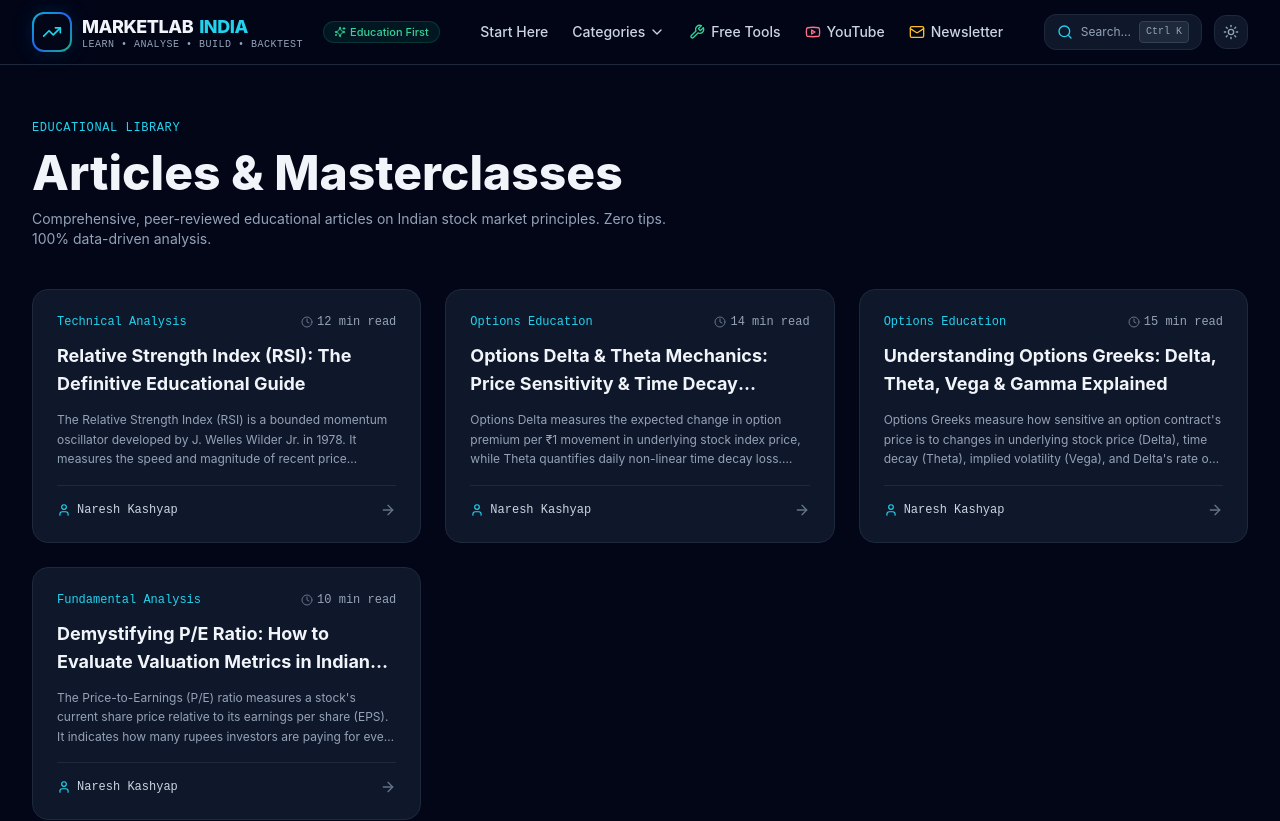
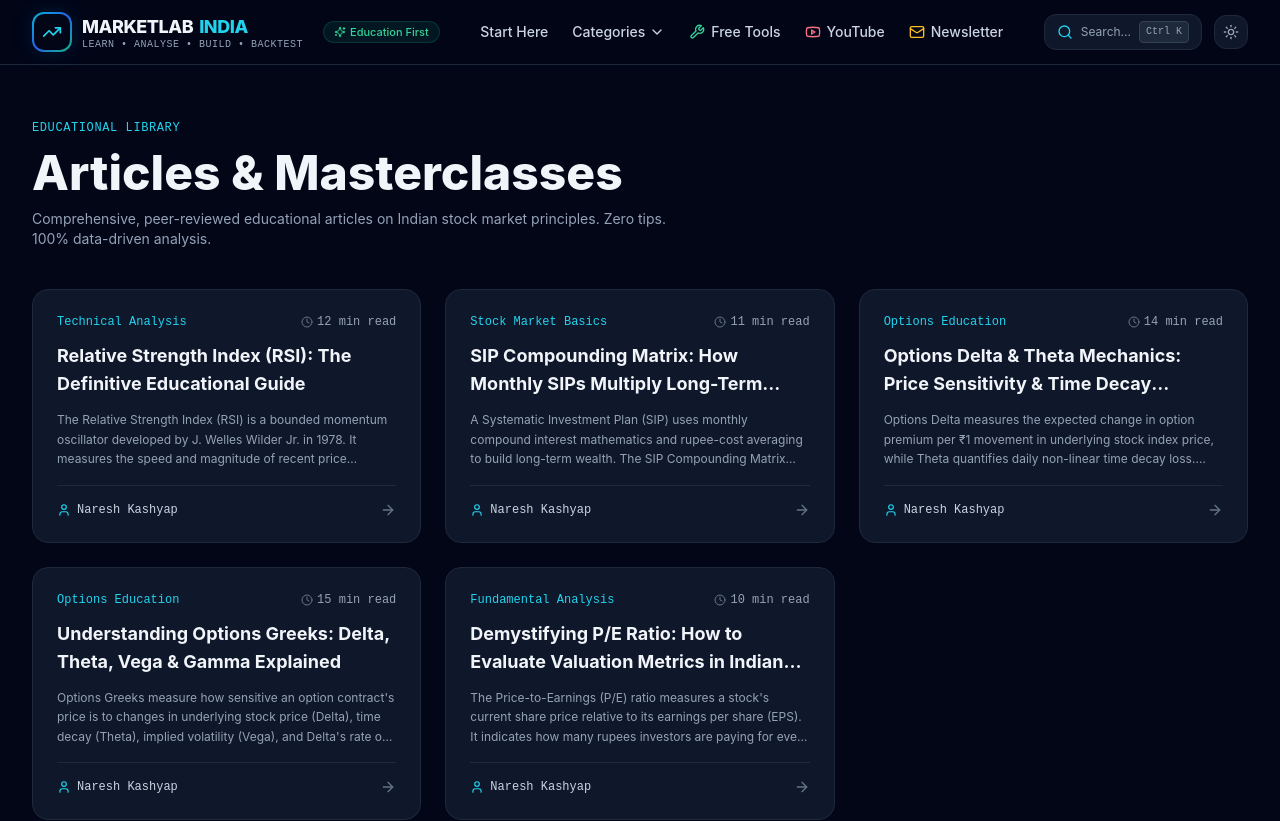
Before and after one commit to nareshkashyap91/marketlab-india, a Next.js app: page /articles in a window 1280 px wide. Shown: the top 821 px of the page. Built offline with nearby package versions, Linux system fonts and the light colour scheme.

Commit message:
Add new detailed article on SIP Compounding Matrix

```diff
--- a/src/data/articles.ts
+++ b/src/data/articles.ts
@@ -152,7 +152,148 @@ def calculate_rsi(data, period=14):
     youtubeVideoId: "dQw4w9WgXcQ"
   },
 
-  // 2. NEW ARTICLE: OPTIONS DELTA & THETA MECHANICS
+  // 2. NEW ARTICLE: SIP COMPOUNDING MATRIX
+  {
+    slug: "sip-compounding-matrix-and-wealth-projection-guide",
+    title: "SIP Compounding Matrix: How Monthly SIPs Multiply Long-Term Wealth",
+    category: "Stock Market Basics",
+    categorySlug: "stock-market-basics",
+    author: "Naresh Kashyap",
+    authorRole: "Founder & Chief Quantitative Analyst",
+    publishedDate: "2026-08-09",
+    updatedDate: "2026-08-09",
+    readTime: "11 min read",
+    shortAnswer: "A Systematic Investment Plan (SIP) uses monthly compound interest mathematics and rupee-cost averaging to build long-term wealth. The SIP Compounding Matrix proves how time duration exponentially dominates investment size over 10 to 30 years.",
+    contentHtml: `
+      <h2>1. The Mathematics of SIP Compounding</h2>
+      <p>A <strong>Systematic Investment Plan (SIP)</strong> allows investors to deploy a fixed sum of money into equity mutual funds or index funds at regular monthly intervals. Unlike a lump-sum deposit, each SIP instalment compounds for a different duration.</p>
+      <p>The Future Value (\(FV\)) of an annuity-due SIP formula is expressed mathematically as:</p>
+
+      <div class="math-card p-4 my-4 rounded">
+        <p class="font-mono text-cyan-400">FV = P \\times \\left[ \\frac{(1 + i)^n - 1}{i} \\right] \\times (1 + i)</p>
+        <p class="font-mono text-emerald-400 mt-2">where P = Monthly SIP, i = Expected Monthly Rate (CAGR / 12), n = Total Months</p>
+      </div>
+
+      <h2>2. The Definitive SIP Compounding Matrix (12% Expected CAGR)</h2>
+      <p>The matrix below demonstrates the total wealth created (Invested Amount vs. Projected Corpus) across different monthly investment levels and time horizons assuming a realistic 12% annual compounding rate (Nifty 50 historical benchmark average):</p>
+
+      <table class="w-full text-left my-4 border-collapse border border-slate-800 text-xs">
+        <thead>
+          <tr class="bg-slate-900 text-cyan-400">
+            <th class="p-3 border border-slate-800">Monthly SIP</th>
+            <th class="p-3 border border-slate-800">10 Years</th>
+            <th class="p-3 border border-slate-800">15 Years</th>
+            <th class="p-3 border border-slate-800">20 Years</th>
+            <th class="p-3 border border-slate-800">25 Years</th>
+            <th class="p-3 border border-slate-800">30 Years</th>
+          </tr>
+        </thead>
+        <tbody>
+          <tr>
+            <td class="p-3 border border-slate-800 font-bold text-amber-400">₹5,000 / mo</td>
+            <td class="p-3 border border-slate-800">₹11.6 Lacs</td>
+            <td class="p-3 border border-slate-800">₹25.2 Lacs</td>
+            <td class="p-3 border border-slate-800">₹49.9 Lacs</td>
+            <td class="p-3 border border-slate-800">₹94.9 Lacs</td>
+            <td class="p-3 border border-slate-800 font-bold text-emerald-400">₹1.76 Crore</td>
+          </tr>
+          <tr>
+            <td class="p-3 border border-slate-800 font-bold text-amber-400">₹10,000 / mo</td>
+            <td class="p-3 border border-slate-800">₹23.2 Lacs</td>
+            <td class="p-3 border border-slate-800">₹50.5 Lacs</td>
+            <td class="p-3 border border-slate-800">₹99.9 Lacs</td>
+            <td class="p-3 border border-slate-800 text-emerald-400">₹1.90 Crore</td>
+            <td class="p-3 border border-slate-800 font-bold text-emerald-400">₹3.53 Crore</td>
+          </tr>
+          <tr>
+            <td class="p-3 border border-slate-800 font-bold text-amber-400">₹25,000 / mo</td>
+            <td class="p-3 border border-slate-800">₹58.1 Lacs</td>
+            <td class="p-3 border border-slate-800">₹1.26 Crore</td>
+            <td class="p-3 border border-slate-800">₹2.50 Crore</td>
+            <td class="p-3 border border-slate-800 font-bold text-emerald-400">₹4.74 Crore</td>
+            <td class="p-3 border border-slate-800 font-bold text-emerald-400">₹8.82 Crore</td>
+          </tr>
+          <tr>
+            <td class="p-3 border border-slate-800 font-bold text-amber-400">₹50,000 / mo</td>
+            <td class="p-3 border border-slate-800">₹1.16 Crore</td>
+            <td class="p-3 border border-slate-800">₹2.52 Crore</td>
+            <td class="p-3 border border-slate-800 font-bold text-emerald-400">₹4.99 Crore</td>
+            <td class="p-3 border border-slate-800 font-bold text-emerald-400">₹9.49 Crore</td>
+            <td class="p-3 border border-slate-800 font-bold text-emerald-400">₹17.65 Crore</td>
+          </tr>
+        </tbody>
+      </table>
+
+      <h2>3. The Cost of Delay: Why Starting 5 Years Early Matters</h2>
+      <p>Compounding power builds disproportionately in the final decade. Delaying a ₹10,000 monthly SIP start date by just 5 years results in a massive wealth gap at age 60:</p>
+
+      <div class="bg-slate-900 border-l-4 border-amber-500 p-4 my-4 rounded">
+        <h4 class="text-amber-400 font-bold mb-1">Comparative Cost of Delay Example:</h4>
+        <p>• <strong>Investor A (Starts at Age 25):</strong> Invests ₹10,000/month for 35 Years @ 12% CAGR. Total Invested = ₹42 Lacs. <strong>Final Wealth = ₹6.49 Crore.</strong></p>
+        <p class="mt-2">• <strong>Investor B (Starts at Age 30):</strong> Invests ₹10,000/month for 30 Years @ 12% CAGR. Total Invested = ₹36 Lacs. <strong>Final Wealth = ₹3.53 Crore.</strong></p>
+        <p class="mt-2 text-cyan-400"><strong>Wealth Penalty for 5-Year Delay: ₹2.96 Crore Loss!</strong> (Investor B sacrificed ₹2.96 Crore wealth to save just ₹6 Lacs in contributions).</p>
+      </div>
+
+      <h2>4. Step-Up SIP: The Wealth Accelerator</h2>
+      <p>A <strong>Step-Up SIP</strong> automatically increases your monthly investment by a fixed percentage (e.g. 10% annual increment) to align with annual salary hikes. A ₹10,000 SIP stepped up by 10% yearly produces nearly <strong>double the corpus</strong> of a flat SIP over 20 years!</p>
+
+      <h2>5. Python Script: Simulating SIP Compounding Schedules</h2>
+      <pre><code>def calculate_sip_corpus(monthly_investment, annual_rate_pct, years, step_up_pct=0):
+    total_months = years * 12
+    monthly_rate = (annual_rate_pct / 100) / 12
+    corpus = 0
+    total_invested = 0
+    current_sip = monthly_investment
+
+    for month in range(1, total_months + 1):
+        # Apply annual step up every 12 months
+        if month > 1 and (month - 1) % 12 == 0:
+            current_sip += current_sip * (step_up_pct / 100)
+
+        corpus = (corpus + current_sip) * (1 + monthly_rate)
+        total_invested += current_sip
+
+    return {
+        'total_invested': round(total_invested),
+        'final_corpus': round(corpus),
+        'wealth_gain': round(corpus - total_invested)
+    }
+
+# Example 10,000 SIP for 20 years at 12% CAGR with 10% step-up
+res = calculate_sip_corpus(10000, 12, 20, step_up_pct=10)
+print("Total Invested:", res['total_invested'])
+print("Final Step-Up Corpus:", res['final_corpus'])
+</code></pre>
+    `,
+    faqs: [
+      {
+        question: "What is a realistic CAGR assumption for Nifty 50 index funds in India?",
+        answer: "Historically, the Nifty 50 Total Returns Index (TRI) has delivered between 11% to 13% CAGR over rolling 15+ year time horizons."
+      },
+      {
+        question: "What is Rupee-Cost Averaging?",
+        answer: "Rupee-Cost Averaging means buying more fund units when prices drop and fewer units when prices rise, lowering your average cost per unit over market cycles."
+      },
+      {
+        question: "How is Equity Mutual Fund SIP taxed under LTCG in India?",
+        answer: "Long-Term Capital Gains (LTCG) above ₹1.25 Lacs per financial year are taxed at 12.5% without indexation benefit (as per revised budget regulations)."
+      }
+    ],
+    relatedArticles: [
+      { title: "Demystifying Price-to-Earnings (P/E) Ratio", slug: "demystifying-price-to-earnings-pe-ratio" },
+      { title: "Relative Strength Index (RSI) Guide", slug: "relative-strength-index-rsi-guide" }
+    ],
+    relatedTools: [
+      { name: "SIP Calculator", slug: "sip-calculator" },
+      { name: "CAGR Calculator", slug: "cagr-calculator" }
+    ],
+    sources: [
+      "Bogle, John C. The Little Book of Common Sense Investing. Wiley, 2017.",
+      "Malkiel, Burton G. A Random Walk Down Wall Street. W. W. Norton & Company, 2019."
+    ]
+  },
+
+  // 3. OPTIONS DELTA & THETA MECHANICS
   {
     slug: "options-delta-and-theta-mechanics-guide",
     title: "Options Delta & Theta Mechanics: Price Sensitivity & Time Decay Explained",
@@ -283,7 +424,7 @@ print("ATM Daily Theta Decay (₹):", greeks['theta_per_day'])
     ]
   },
 
-  // 3. OPTIONS GREEKS OVERVIEW ARTICLE
+  // 4. OPTIONS GREEKS OVERVIEW ARTICLE
   {
     slug: "understanding-options-greeks-delta-theta-vega",
     title: "Understanding Options Greeks: Delta, Theta, Vega & Gamma Explained",
@@ -368,7 +509,7 @@ print("ATM Daily Theta Decay (₹):", greeks['theta_per_day'])
     ]
   },
 
-  // 4. FUNDAMENTAL ANALYSIS ARTICLE
+  // 5. FUNDAMENTAL ANALYSIS ARTICLE
   {
     slug: "demystifying-price-to-earnings-pe-ratio",
     title: "Demystifying P/E Ratio: How to Evaluate Valuation Metrics in Indian Stocks",
```
